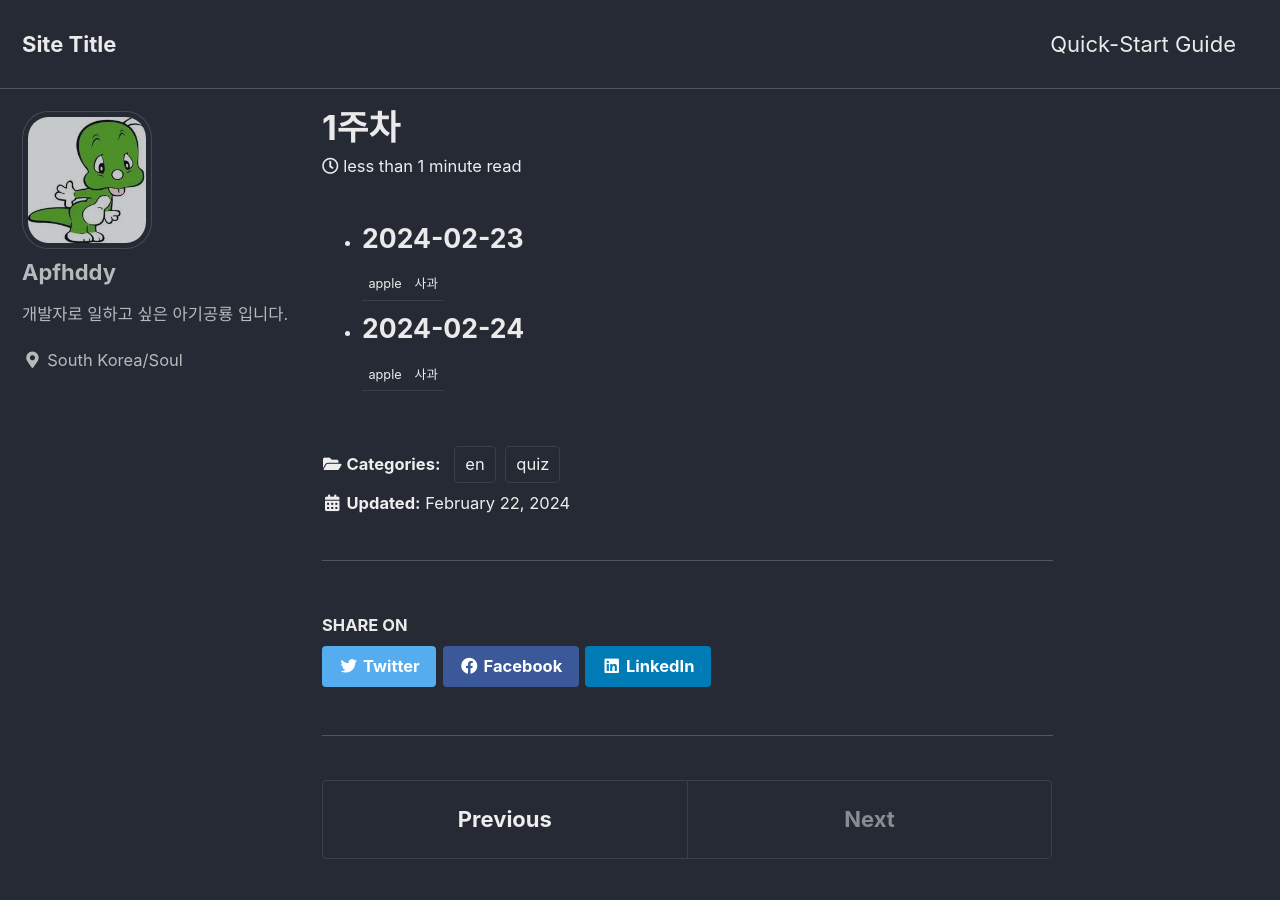
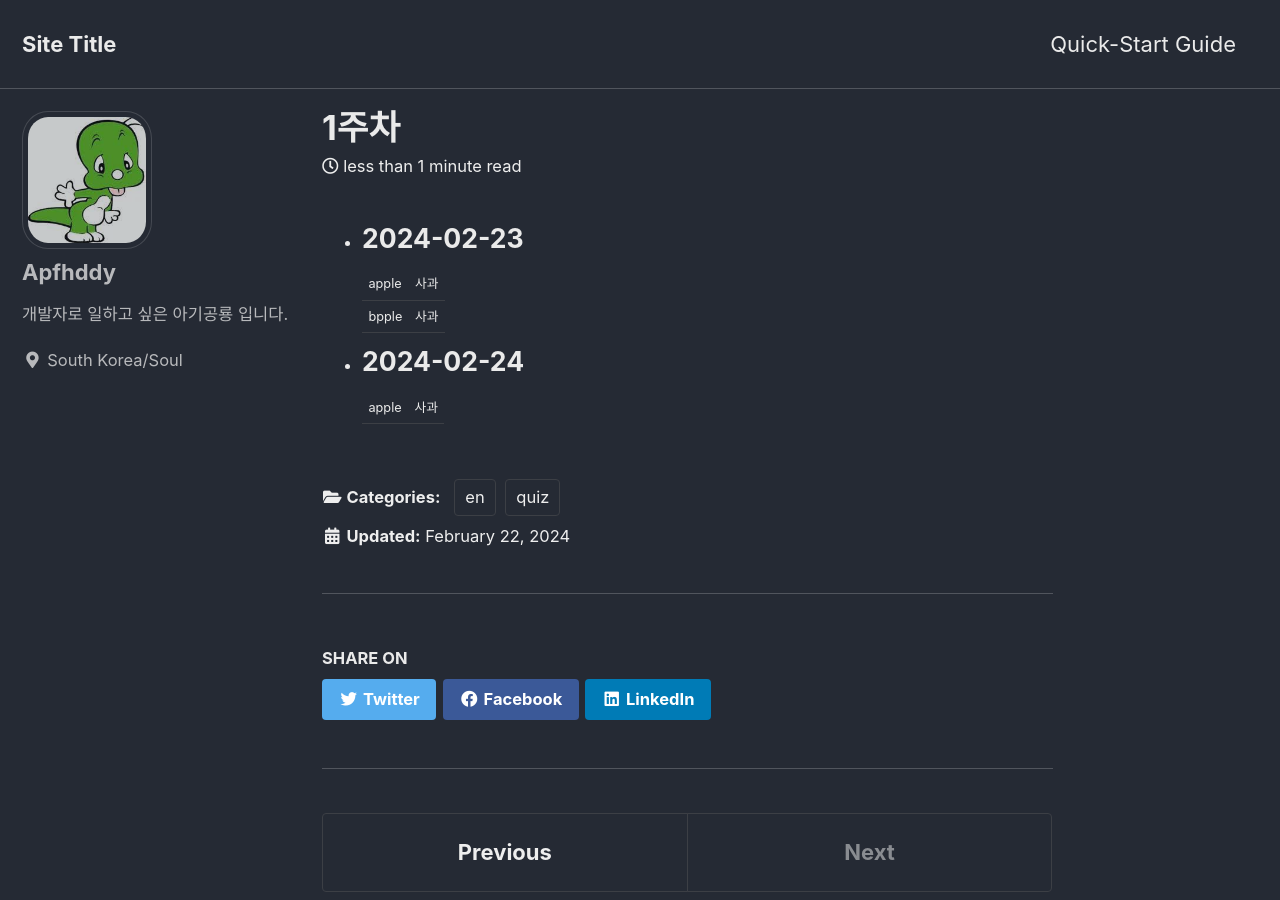
Before and after one commit to apfhddy/apfhddy.github.io, a Jekyll site: the page built from _posts/2024-02-22-en1.md, in a window 1280 px wide and 900 px high. Built offline with Jekyll 4.4.1, drawn with Linux system fonts in a browser that asks for light colours; cached includes are drawn as plain includes.

Commit message:
Update 2024-02-22-en1.md

```diff
--- a/_posts/2024-02-22-en1.md
+++ b/_posts/2024-02-22-en1.md
@@ -11,6 +11,10 @@ categories:
 			<td>apple</td>
 			<td>사과</td>
 		</tr>
+    	<tr>
+			<td>bpple</td>
+			<td>사과</td>
+		</tr>
 	</table>
 * # 2024-02-24
 	<table>
```
